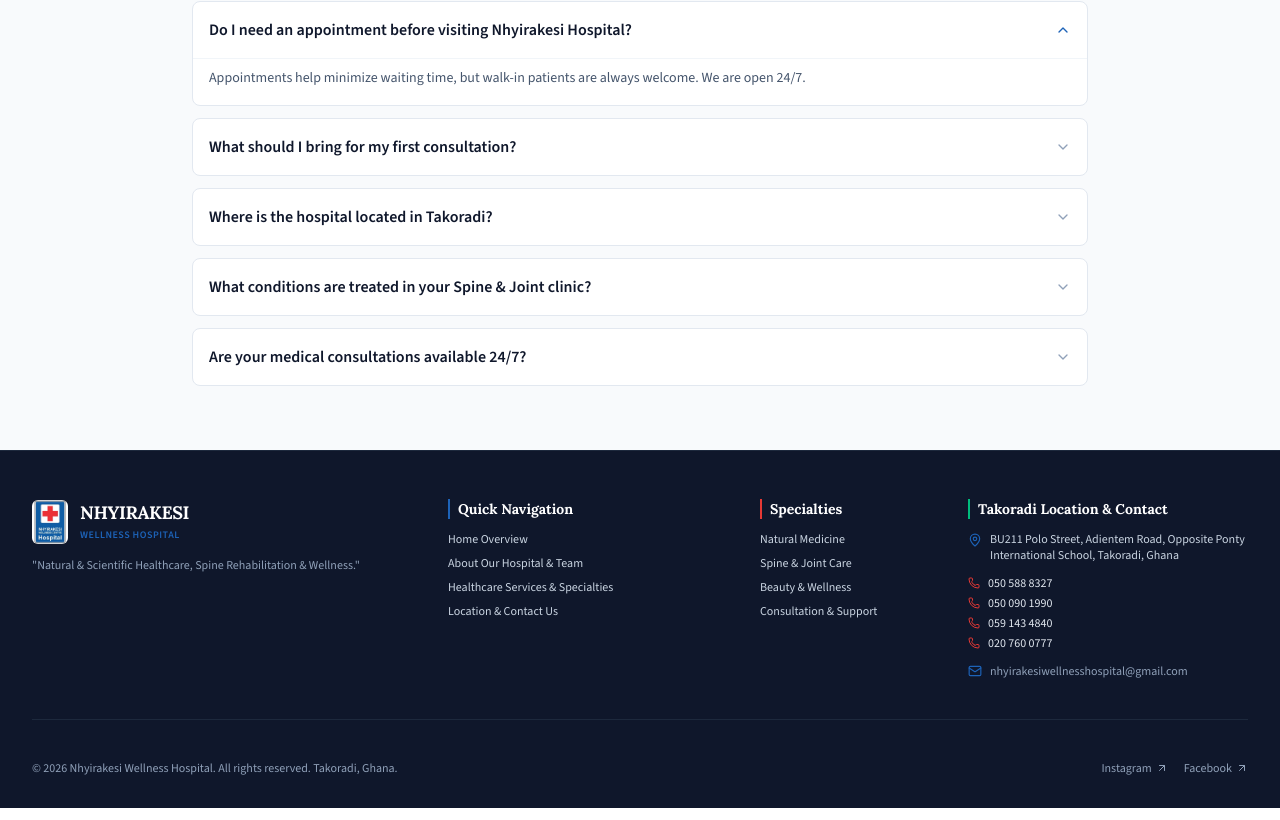
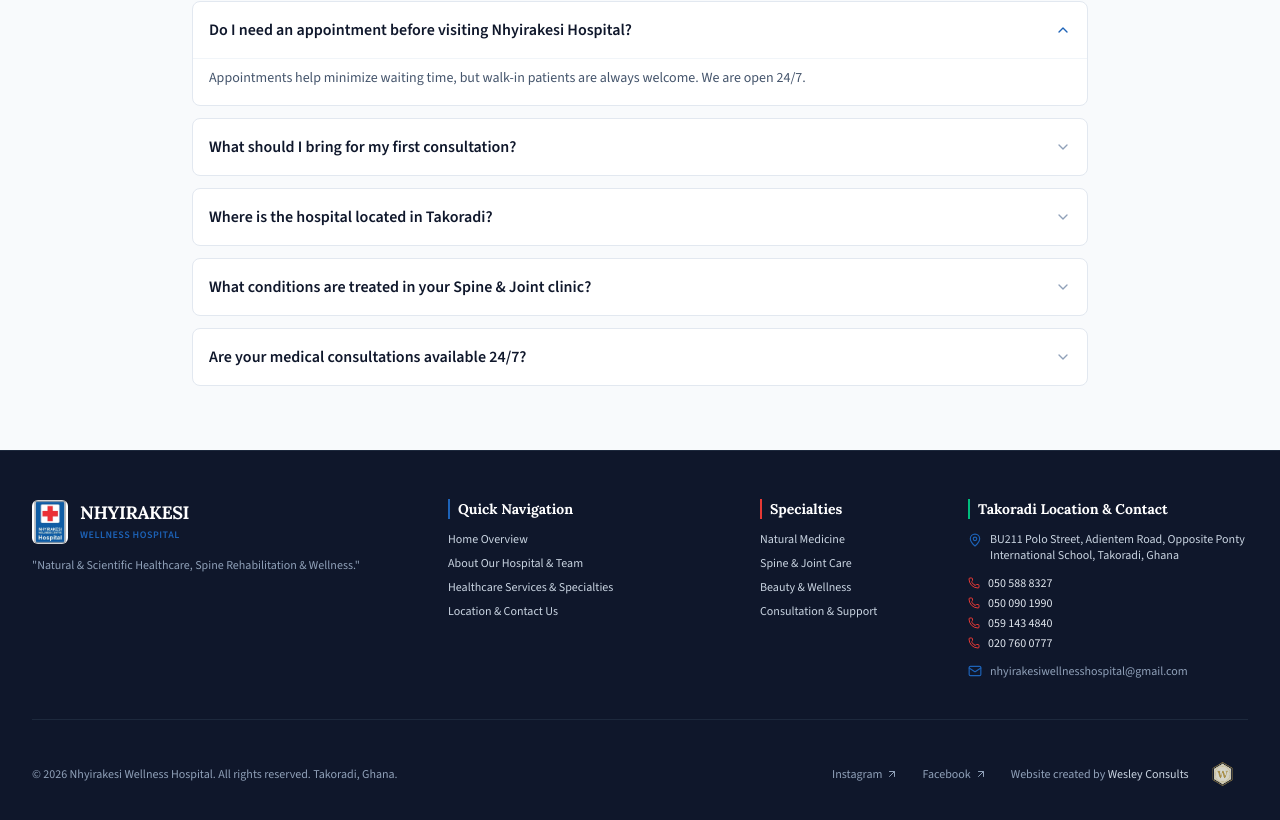
Before and after one commit to nkrumah2026/nhyirakesi-hospital, a Next.js app: page / in a window 1280 px wide. Shown: the part 5036-5856 px from the top of the page. Built offline with nearby package versions, Linux system fonts and the light colour scheme.

Commit message:
feat: add Wesley Consults creator attribution link and logo to footer

```diff
--- a/components/Footer.jsx
+++ b/components/Footer.jsx
@@ -119,16 +119,16 @@ export function Footer() {
         </div>
 
         {/* Bottom Disclaimer & Copyright */}
-        <div className="flex flex-col md:flex-row items-center justify-between gap-3 text-xs text-slate-400">
+        <div className="flex flex-col md:flex-row items-center justify-between gap-4 text-xs text-slate-400">
           <p>
             © {new Date().getFullYear()} Nhyirakesi Wellness Hospital. All rights reserved. Takoradi, Ghana.
           </p>
-          <div className="flex items-center gap-4">
+          <div className="flex flex-wrap items-center justify-center md:justify-end gap-4 md:gap-6">
             <a
               href={hospitalInfo.social.instagram}
               target="_blank"
               rel="noopener noreferrer"
-              className="hover:text-white flex items-center gap-1"
+              className="hover:text-white flex items-center gap-1 transition-colors"
             >
               Instagram <ArrowUpRight className="w-3 h-3" />
             </a>
@@ -136,9 +136,30 @@ export function Footer() {
               href={hospitalInfo.social.facebook}
               target="_blank"
               rel="noopener noreferrer"
-              className="hover:text-white flex items-center gap-1"
+              className="hover:text-white flex items-center gap-1 transition-colors"
             >
               Facebook <ArrowUpRight className="w-3 h-3" />
+            </a>
+            <a
+              href="https://wesleyconsults.com/"
+              target="_blank"
+              rel="noopener noreferrer"
+              className="inline-flex items-center gap-2 hover:text-white transition-colors group"
+              title="Wesley Consults"
+            >
+              <span>
+                Website created by{" "}
+                <span className="font-medium text-slate-300 group-hover:text-white transition-colors">
+                  Wesley Consults
+                </span>
+              </span>
+              <Image
+                src="/images/wesley-consults-logo.png"
+                alt="Wesley Consults"
+                width={55}
+                height={30}
+                className="h-[28px] w-auto object-contain opacity-85 group-hover:opacity-100 transition-opacity"
+              />
             </a>
           </div>
         </div>
```
Also changed, not shown: public/images/wesley-consults-logo.png (added), wesley consults logo/wesleylogo.png (added).
